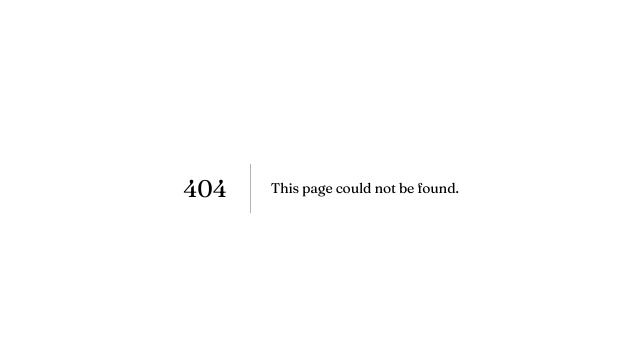
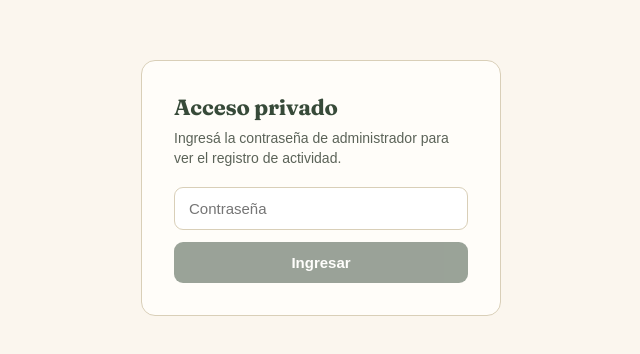
Before and after one commit to emilienmcclaude-sketch/autismo-web, a Next.js app: page /admin in a window 1280 px wide. Before the commit this address had no page. Shown: the part 212-566 px from the top of the page, without its empty margins (319-959 px from the left). Built offline with nearby package versions, Linux system fonts and the light colour scheme.

Commit message:
Add files via upload

```diff
--- /dev/null
+++ b/pages/admin.js
@@ -0,0 +1,209 @@
+import { useState } from 'react';
+import Head from 'next/head';
+
+const ETIQUETAS = {
+  busqueda: { label: 'Búsqueda', color: '#E8765B' },
+  clic_tema: { label: 'Clic en tema', color: '#4F6F52' },
+  clic_sugerencia: { label: 'Sugerencia rápida', color: '#A98B5D' },
+  sugerencia: { label: 'Mensaje de sugerencia', color: '#5B6358' },
+};
+
+export default function Admin() {
+  const [password, setPassword] = useState('');
+  const [autenticado, setAutenticado] = useState(false);
+  const [eventos, setEventos] = useState([]);
+  const [loading, setLoading] = useState(false);
+  const [error, setError] = useState('');
+  const [filtro, setFiltro] = useState('todos');
+
+  async function ingresar() {
+    setLoading(true);
+    setError('');
+    try {
+      const res = await fetch(`/api/eventos?password=${encodeURIComponent(password)}`);
+      const data = await res.json();
+      if (!res.ok) {
+        setError(data.error || 'No se pudo ingresar.');
+        setLoading(false);
+        return;
+      }
+      setEventos(data.eventos || []);
+      setAutenticado(true);
+    } catch (e) {
+      setError('Hubo un problema de conexión.');
+    } finally {
+      setLoading(false);
+    }
+  }
+
+  async function actualizar() {
+    setLoading(true);
+    try {
+      const res = await fetch(`/api/eventos?password=${encodeURIComponent(password)}`);
+      const data = await res.json();
+      if (res.ok) setEventos(data.eventos || []);
+    } finally {
+      setLoading(false);
+    }
+  }
+
+  function formatearFecha(iso) {
+    const d = new Date(iso);
+    return d.toLocaleString('es-AR', {
+      day: '2-digit',
+      month: '2-digit',
+      year: '2-digit',
+      hour: '2-digit',
+      minute: '2-digit',
+    });
+  }
+
+  const eventosFiltrados =
+    filtro === 'todos' ? eventos : eventos.filter((e) => e.tipo === filtro);
+
+  const conteos = eventos.reduce((acc, e) => {
+    acc[e.tipo] = (acc[e.tipo] || 0) + 1;
+    return acc;
+  }, {});
+
+  if (!autenticado) {
+    return (
+      <>
+        <Head>
+          <title>Admin · Entendamos el Autismo</title>
+        </Head>
+        <div className="admin-login-wrap">
+          <div className="admin-login-box">
+            <h2>Acceso privado</h2>
+            <p>Ingresá la contraseña de administrador para ver el registro de actividad.</p>
+            <input
+              type="password"
+              value={password}
+              onChange={(e) => setPassword(e.target.value)}
+              onKeyDown={(e) => e.key === 'Enter' && ingresar()}
+              placeholder="Contraseña"
+            />
+            {error && <p className="admin-error">{error}</p>}
+            <button onClick={ingresar} disabled={loading || !password}>
+              {loading ? 'Verificando...' : 'Ingresar'}
+            </button>
+          </div>
+        </div>
+        <style jsx>{`
+          .admin-login-wrap{min-height:100vh;display:flex;align-items:center;justify-content:center;background:#FBF6EE;font-family:sans-serif;padding:20px;}
+          .admin-login-box{background:#FFFDF9;border:1px solid #D9CFB8;border-radius:14px;padding:32px;max-width:360px;width:100%;}
+          .admin-login-box h2{margin:0 0 8px;color:#374A39;font-size:22px;}
+          .admin-login-box p{font-size:14px;color:#5B6358;margin:0 0 18px;line-height:1.4;}
+          .admin-login-box input{width:100%;padding:12px 14px;border:1px solid #D9CFB8;border-radius:9px;font-size:15px;margin-bottom:12px;box-sizing:border-box;}
+          .admin-login-box button{width:100%;background:#374A39;color:white;border:none;border-radius:9px;padding:12px;font-size:15px;font-weight:600;cursor:pointer;}
+          .admin-login-box button:disabled{opacity:.5;}
+          .admin-error{color:#E8765B;font-size:13.5px;margin:-6px 0 12px;}
+        `}</style>
+      </>
+    );
+  }
+
+  return (
+    <>
+      <Head>
+        <title>Admin · Entendamos el Autismo</title>
+      </Head>
+      <div className="admin-wrap">
+        <div className="admin-header">
+          <div>
+            <h1>Registro de actividad</h1>
+            <p>{eventos.length} eventos en total</p>
+          </div>
+          <button className="refresh-btn" onClick={actualizar} disabled={loading}>
+            {loading ? 'Actualizando...' : '↻ Actualizar'}
+          </button>
+        </div>
+
+        <div className="admin-stats">
+          {Object.entries(ETIQUETAS).map(([key, info]) => (
+            <div key={key} className="stat-card" style={{ borderColor: info.color }}>
+              <span className="stat-num">{conteos[key] || 0}</span>
+              <span className="stat-label">{info.label}</span>
+            </div>
+          ))}
+        </div>
+
+        <div className="filtros">
+          <button
+            className={filtro === 'todos' ? 'active' : ''}
+            onClick={() => setFiltro('todos')}
+          >
+            Todos
+          </button>
+          {Object.entries(ETIQUETAS).map(([key, info]) => (
+            <button
+              key={key}
+              className={filtro === key ? 'active' : ''}
+              onClick={() => setFiltro(key)}
+            >
+              {info.label}
+            </button>
+          ))}
+        </div>
+
+        <div className="tabla">
+          <div className="fila fila-header">
+            <span>Tipo</span>
+            <span>Contenido</span>
+            <span>Fecha</span>
+          </div>
+          {eventosFiltrados.length === 0 && (
+            <div className="vacio">No hay eventos para mostrar.</div>
+          )}
+          {eventosFiltrados.map((e) => {
+            const info = ETIQUETAS[e.tipo] || { label: e.tipo, color: '#999' };
+            return (
+              <div key={e.id} className="fila">
+                <span>
+                  <span className="badge" style={{ background: info.color }}>
+                    {info.label}
+                  </span>
+                </span>
+                <span className="contenido">{e.contenido}</span>
+                <span className="fecha">{formatearFecha(e.creado_en)}</span>
+              </div>
+            );
+          })}
+        </div>
+      </div>
+
+      <style jsx>{`
+        .admin-wrap{max-width:1000px;margin:0 auto;padding:32px 20px 60px;font-family:sans-serif;color:#26302A;}
+        .admin-header{display:flex;justify-content:space-between;align-items:flex-end;margin-bottom:20px;flex-wrap:wrap;gap:12px;}
+        .admin-header h1{margin:0 0 4px;font-size:26px;color:#374A39;}
+        .admin-header p{margin:0;color:#7A8276;font-size:14px;}
+        .refresh-btn{background:#374A39;color:white;border:none;border-radius:9px;padding:10px 18px;font-size:14px;cursor:pointer;}
+        .refresh-btn:disabled{opacity:.6;}
+
+        .admin-stats{display:flex;gap:12px;flex-wrap:wrap;margin-bottom:24px;}
+        .stat-card{border:1.5px solid;border-radius:12px;padding:14px 18px;display:flex;flex-direction:column;gap:4px;min-width:130px;background:white;}
+        .stat-num{font-size:24px;font-weight:700;}
+        .stat-label{font-size:12.5px;color:#7A8276;}
+
+        .filtros{display:flex;gap:8px;flex-wrap:wrap;margin-bottom:18px;}
+        .filtros button{border:1px solid #D9CFB8;background:white;color:#5B6358;padding:7px 14px;border-radius:100px;font-size:13px;cursor:pointer;}
+        .filtros button.active{background:#374A39;color:white;border-color:#374A39;}
+
+        .tabla{border:1px solid #D9CFB8;border-radius:12px;overflow:hidden;background:white;}
+        .fila{display:grid;grid-template-columns:160px 1fr 140px;gap:12px;padding:12px 16px;border-bottom:1px solid #EDE3D0;align-items:center;font-size:14px;}
+        .fila:last-child{border-bottom:none;}
+        .fila-header{background:#EDE3D0;font-weight:600;font-size:12.5px;text-transform:uppercase;letter-spacing:.03em;color:#374A39;}
+        .badge{color:white;font-size:11.5px;padding:4px 9px;border-radius:100px;white-space:nowrap;}
+        .contenido{word-break:break-word;}
+        .fecha{color:#7A8276;font-size:13px;}
+        .vacio{padding:30px;text-align:center;color:#9CA398;font-size:14px;}
+
+        @media (max-width: 640px){
+          .fila{grid-template-columns:1fr;gap:4px;}
+          .fila-header{display:none;}
+          .fecha{order:3;}
+        }
+      `}</style>
+    </>
+  );
+}
--- a/pages/api/buscar.js
+++ b/pages/api/buscar.js
@@ -5,7 +5,7 @@ Respondé SOLO basándote en información médica y educativa ampliamente acepta
 Si la pregunta no tiene relación con autismo, indicá amablemente que este espacio es específico sobre autismo.
 Usá un tono cálido, claro y sin tecnicismos innecesarios. Estructura la respuesta en párrafos cortos.
 No dés diagnósticos individuales; recordá siempre que cada caso debe consultarse con un profesional cuando sea relevante.
-Respondé en español, de forma concisa (máximo 220 palabras).`;
+Respondé en español, de forma concisa (máximo 180 palabras).`;
 
 // Lista de modelos gratuitos, en orden de preferencia.
 // Si uno se queda sin cupo (error 429), se intenta automáticamente con el siguiente.
--- /dev/null
+++ b/pages/api/eventos.js
@@ -0,0 +1,31 @@
+import { supabase } from '../../lib/supabaseClient';
+
+export default async function handler(req, res) {
+  if (req.method !== 'GET') {
+    return res.status(405).json({ error: 'Método no permitido' });
+  }
+
+  const { password } = req.query;
+
+  if (!process.env.ADMIN_PASSWORD || password !== process.env.ADMIN_PASSWORD) {
+    return res.status(401).json({ error: 'Contraseña incorrecta' });
+  }
+
+  try {
+    const { data, error } = await supabase
+      .from('eventos')
+      .select('*')
+      .order('creado_en', { ascending: false })
+      .limit(500);
+
+    if (error) {
+      console.error('Error obteniendo eventos:', error);
+      return res.status(500).json({ error: 'No se pudieron obtener los eventos.' });
+    }
+
+    return res.status(200).json({ eventos: data });
+  } catch (err) {
+    console.error('Excepción obteniendo eventos:', err);
+    return res.status(500).json({ error: 'Hubo un problema interno.' });
+  }
+}
--- a/pages/index.js
+++ b/pages/index.js
@@ -101,7 +101,7 @@ export default function Home() {
               <div className="eyebrow">Información sobre autismo · Latinoamérica</div>
               <h1>Entendamos<br />el Autismo</h1>
               <p>Un espacio para encontrar respuestas claras sobre autismo en niños, adolescentes y adultos — buscá tu duda o explorá por tema.</p>
-<p className="header-note">Los textos que vas a ver son buscados y generados por inteligencia artificial a partir de fuentes confiables (organismos de salud y asociaciones de autismo reconocidas).</p>
+              <p className="header-note">Los textos que vas a ver son buscados y generados por inteligencia artificial a partir de fuentes confiables (organismos de salud y asociaciones de autismo reconocidas).</p>
             </div>
             <button className="suggestion-btn" onClick={() => setShowSugerencia(true)}>
               Dejanos tu sugerencia
```
